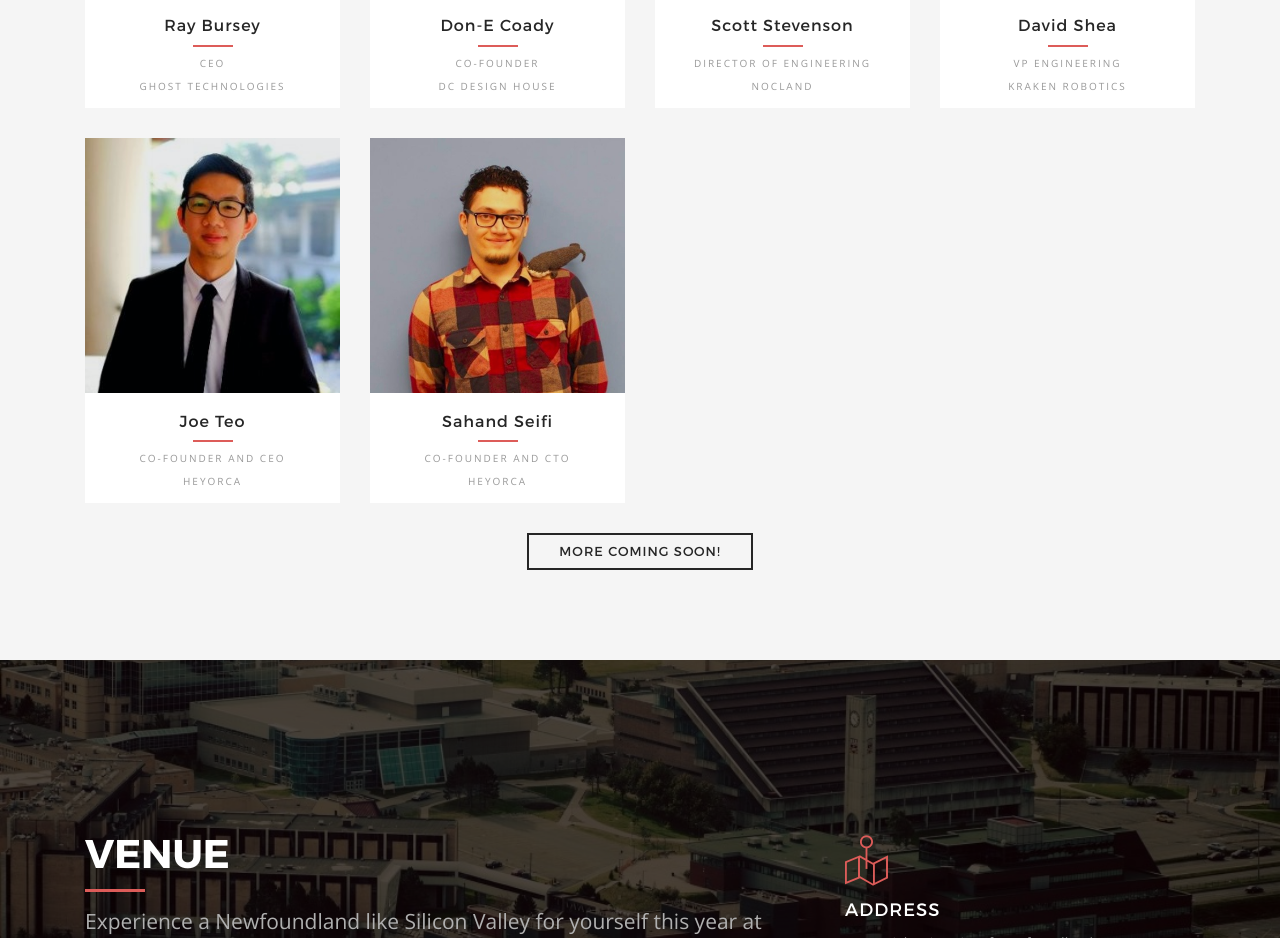
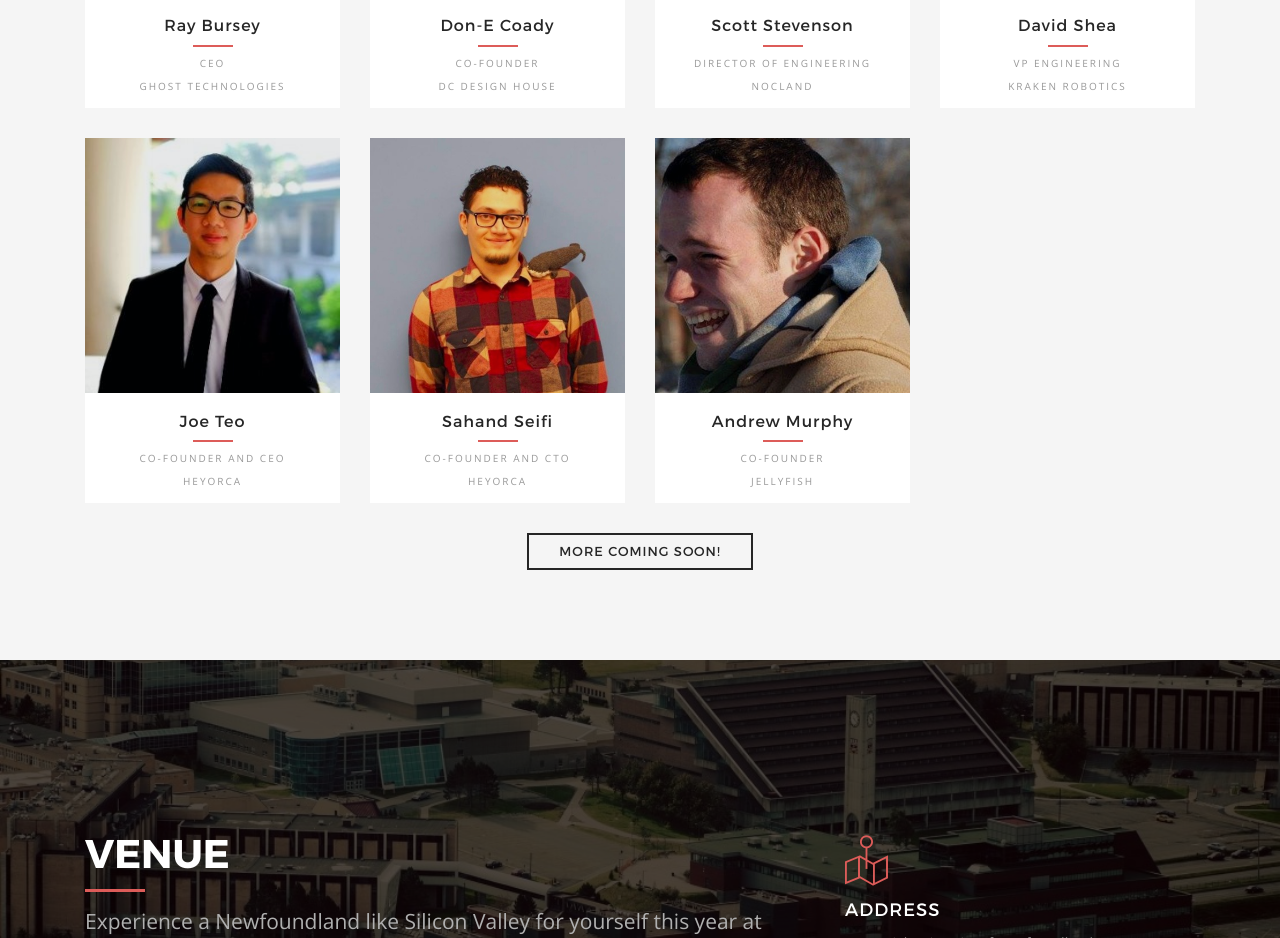
Before and after one commit to andrewnash/CUTC-Website, a plain HTML site: page index.html in a window 1280 px wide. Shown: the part 2201-3139 px from the top of the page. Drawn offline with nearby package versions, Linux system fonts and the light colour scheme; some packages are replaced by stand-ins of ours.

Commit message:
added speaker 11

```diff
--- a/index.html
+++ b/index.html
@@ -364,6 +364,23 @@
                                 <div class="caption text-center">
                                     <h4>Sahand Seifi</h4>
                                     <p class="company">Co-Founder and CTO <br> HeyOrca</p>
+                                </div>
+                            </div>
+                        </li>
+
+                        <!-- SPEAKER 11 -->
+                        <li class="col-lg-3 col-md-3 col-sm-4">
+                            <div class="speaker">
+                                <figure class="effect-ming">
+                                    <img class="img-responsive" src="img/2.jpg" alt=""/>
+                                   <!--  <figcaption>
+                                        <span><a class="html-popup" href="speaker-detail.html"><img class="img-responsive" src="img/plus.png" alt=""></a></span>
+                                    </figcaption> -->
+                                </figure>
+
+                                <div class="caption text-center">
+                                    <h4>Andrew Murphy</h4>
+                                    <p class="company">Co-Founder<br>Jellyfish</p>
                                 </div>
                             </div>
                         </li>
```
Also changed, not shown: img/2.jpg (added).
